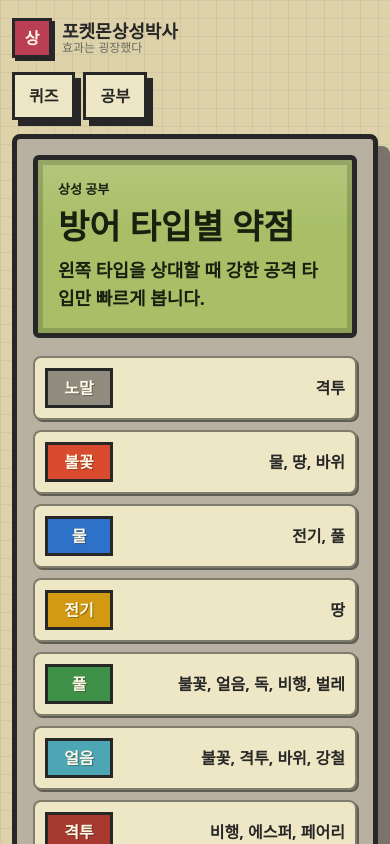
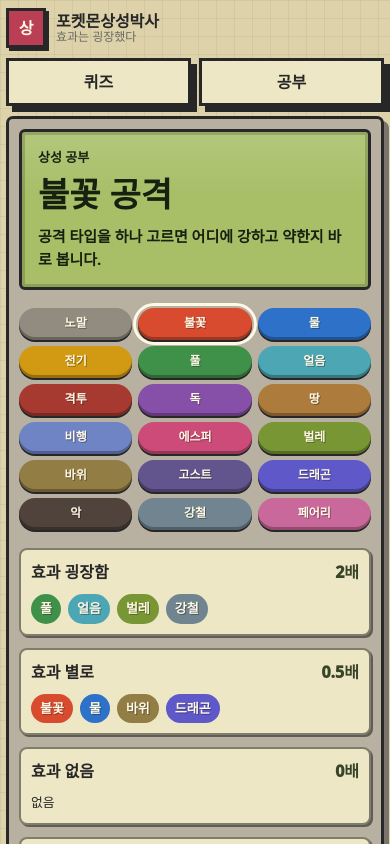
Before and after one commit to Seyeong1020/pokemon-type-doctor, a Next.js app: page / in a window 390 px wide. Both pictures are taken after a click on the button "공부". Shown: the top 844 px of the page. Built offline with nearby package versions, Linux system fonts and the light colour scheme.

Commit message:
Improve mobile layout and study mode

```diff
--- a/src/app/globals.css
+++ b/src/app/globals.css
@@ -19,6 +19,7 @@
 body {
   margin: 0;
   min-height: 100vh;
+  overflow-x: hidden;
   background:
     linear-gradient(90deg, rgba(39, 39, 39, 0.06) 1px, transparent 1px),
     linear-gradient(rgba(39, 39, 39, 0.06) 1px, transparent 1px),
@@ -33,7 +34,7 @@
 }
 
 .shell {
-  width: min(1080px, calc(100% - 24px));
+  width: min(1080px, calc(100% - 28px));
   margin: 0 auto;
   padding: 18px 0 36px;
 }
@@ -114,6 +115,7 @@
   box-shadow: 12px 12px 0 var(--case-dark);
   padding: clamp(16px, 3vw, 30px);
   position: relative;
+  overflow: hidden;
 }
 
 .lcd {
@@ -136,12 +138,13 @@
   grid-template-columns: minmax(0, 1fr) minmax(170px, 260px);
   align-items: center;
   gap: 16px;
-  min-height: 420px;
+  min-height: clamp(340px, 52vw, 420px);
   padding: clamp(20px, 5vw, 48px);
 }
 
 .home-lcd img {
-  width: 100%;
+  width: min(100%, 250px);
+  justify-self: center;
   image-rendering: pixelated;
 }
 
@@ -234,20 +237,20 @@
 
 .quiz-screen {
   display: grid;
-  grid-template-columns: minmax(300px, 0.95fr) minmax(0, 1.05fr);
+  grid-template-columns: minmax(320px, 0.92fr) minmax(0, 1.08fr);
   gap: 18px;
 }
 
 .monster-panel {
   display: grid;
-  min-height: 500px;
+  min-height: clamp(390px, 54vw, 500px);
   place-items: center;
   padding: 18px;
   text-align: center;
 }
 
 .monster-panel img {
-  width: min(360px, 86vw);
+  width: min(340px, 72vw);
   image-rendering: pixelated;
 }
 
@@ -298,6 +301,7 @@
 
 .type-btn {
   min-height: 34px;
+  min-width: 0;
   border: 0;
   border-radius: 999px;
   box-shadow:
@@ -305,6 +309,8 @@
     0 2px 0 var(--line);
   padding: 5px 4px 7px;
   font-size: 13px;
+  line-height: 1;
+  white-space: nowrap;
 }
 
 .type-btn.selected {
@@ -330,6 +336,7 @@
   background: #fff8d4;
   padding: 20px;
   text-align: center;
+  white-space: normal;
 }
 
 .answer-modal strong {
@@ -372,32 +379,62 @@
   font-size: clamp(34px, 6vw, 58px);
 }
 
-.study-list {
+.study-type-grid {
+  display: grid;
+  grid-template-columns: repeat(6, minmax(0, 1fr));
+  gap: 8px;
+}
+
+.study-board {
   display: grid;
   grid-template-columns: repeat(2, minmax(0, 1fr));
-  gap: 10px;
+  gap: 12px;
 }
 
-.study-card {
-  display: flex;
-  align-items: center;
-  justify-content: space-between;
-  gap: 12px;
+.effect-card {
   border: 2px solid rgba(39, 39, 39, 0.55);
   border-radius: 8px;
   background: #eee7c5;
   box-shadow: 2px 2px 0 rgba(39, 39, 39, 0.6);
-  padding: 10px;
+  padding: 12px;
 }
 
-.study-card strong {
-  text-align: right;
+.effect-title {
+  display: flex;
+  align-items: center;
+  justify-content: space-between;
+  gap: 10px;
+  margin-bottom: 10px;
+}
+
+.effect-title strong {
+  font-size: 18px;
+}
+
+.effect-title span {
+  color: var(--screen-dark);
+  font-weight: 950;
+}
+
+.effect-types {
+  display: flex;
+  flex-wrap: wrap;
+  gap: 7px;
+}
+
+.mini-pill {
+  border-radius: 999px;
+  color: #fff8e5;
+  padding: 5px 9px;
+  font-size: 13px;
+  font-weight: 900;
+  text-shadow: 1px 1px 0 rgba(0, 0, 0, 0.32);
 }
 
 @media (max-width: 820px) {
   .home-lcd,
   .quiz-screen,
-  .study-list {
+  .study-board {
     grid-template-columns: 1fr;
   }
 
@@ -411,21 +448,144 @@
   }
 
   .monster-panel {
-    min-height: 420px;
+    min-height: 380px;
   }
 
-  .type-grid {
+  .type-grid,
+  .study-type-grid {
     grid-template-columns: repeat(3, minmax(0, 1fr));
   }
 }
 
 @media (max-width: 520px) {
+  .shell {
+    width: calc(100% - 12px);
+    padding: 8px 0 18px;
+  }
+
   .topbar {
     align-items: flex-start;
     flex-direction: column;
+    gap: 10px;
+    margin-bottom: 10px;
+  }
+
+  .brand strong {
+    font-size: 16px;
+  }
+
+  .menu {
+    width: 100%;
+  }
+
+  .menu-button {
+    flex: 1;
+  }
+
+  .gameboy {
+    border-width: 3px;
+    border-radius: 7px 7px 20px 7px;
+    box-shadow: 5px 5px 0 var(--case-dark);
+    padding: 10px;
+  }
+
+  .lcd {
+    border-width: 3px;
+    box-shadow: inset 0 0 0 3px rgba(56, 69, 40, 0.25);
+  }
+
+  h1 {
+    font-size: clamp(34px, 11vw, 48px);
+  }
+
+  h2 {
+    font-size: clamp(21px, 7vw, 28px);
+  }
+
+  .lead {
+    font-size: 15px;
+  }
+
+  .home {
+    gap: 14px;
+  }
+
+  .home-lcd {
+    gap: 8px;
+    padding: 16px;
+  }
+
+  .home-lcd img {
+    width: min(210px, 62vw);
+  }
+
+  .count-picker,
+  .controls {
+    justify-content: flex-start;
+  }
+
+  .count-button {
+    min-width: 38px;
+    padding: 7px 8px;
+  }
+
+  .main-action,
+  .sub-action {
+    min-width: 0;
+    flex: 1;
+    padding: 11px 10px;
+  }
+
+  .quiz-screen {
+    gap: 12px;
   }
 
   .monster-panel {
-    min-height: 360px;
+    min-height: 300px;
+    padding: 12px;
+  }
+
+  .monster-panel img {
+    width: min(250px, 68vw);
+  }
+
+  .monster-panel h2 {
+    font-size: clamp(30px, 10vw, 42px);
+  }
+
+  .quiz-meta {
+    font-size: 13px;
+  }
+
+  .type-grid,
+  .study-type-grid {
+    gap: 6px;
+  }
+
+  .type-btn {
+    min-height: 32px;
+    padding: 5px 3px 7px;
+    font-size: 12px;
+  }
+
+  .answer-modal {
+    width: min(330px, 100%);
+    padding: 16px;
+  }
+
+  .answer-modal strong {
+    font-size: 29px;
+  }
+
+  .study-head {
+    padding: 16px;
+  }
+
+  .effect-card {
+    padding: 10px;
+  }
+
+  .effect-title strong {
+    font-size: 16px;
   }
 }
--- a/src/app/page.tsx
+++ b/src/app/page.tsx
@@ -82,6 +82,27 @@
   const scored = types.map((type) => ({ ...type, score: multiplier(type.id, defenders) }));
   const best = Math.max(...scored.map((type) => type.score));
   return scored.filter((type) => type.score === best);
+}
+
+function attackGroups(attack: TypeId) {
+  return types.reduce(
+    (groups, defender) => {
+      const score = multiplier(attack, [defender.id]);
+
+      if (score === 2) groups.strong.push(defender);
+      else if (score === 0.5) groups.weak.push(defender);
+      else if (score === 0) groups.none.push(defender);
+      else groups.normal.push(defender);
+
+      return groups;
+    },
+    {
+      strong: [] as typeof types,
+      weak: [] as typeof types,
+      none: [] as typeof types,
+      normal: [] as typeof types,
+    },
+  );
 }
 
 function shuffle<T>(items: T[]) {
@@ -173,11 +194,13 @@
   const [score, setScore] = useState(0);
   const [loading, setLoading] = useState(false);
   const [usedFallback, setUsedFallback] = useState(false);
+  const [studyAttack, setStudyAttack] = useState<TypeId>("fire");
 
   const question = quizQuestions[questionIndex] ?? fallbackQuestions[0];
   const answers = bestTypes(question.types);
   const selectedScore = selected ? multiplier(selected, question.types) : null;
   const isCorrect = !!selected && answers.some((type) => type.id === selected);
+  const studyGroups = attackGroups(studyAttack);
 
   async function startQuiz() {
     setLoading(true);
@@ -227,7 +250,7 @@
             <small>효과는 굉장했다</small>
           </span>
         </button>
-          <div className="menu">
+        <div className="menu">
           <button className="menu-button" onClick={startQuiz} disabled={loading}>퀴즈</button>
           <button className="menu-button" onClick={() => setMode("study")}>공부</button>
         </div>
@@ -347,24 +370,60 @@
           <div className="lcd study-head">
             <div>
               <p className="tiny-label">상성 공부</p>
-              <h1>방어 타입별 약점</h1>
-              <p className="lead">왼쪽 타입을 상대할 때 강한 공격 타입만 빠르게 봅니다.</p>
+              <h1>{typeName(studyAttack)} 공격</h1>
+              <p className="lead">공격 타입을 하나 고르면 어디에 강하고 약한지 바로 봅니다.</p>
             </div>
           </div>
 
-          <div className="study-list">
-            {types.map((defender) => {
-              const strong = bestTypes([defender.id]);
-              return (
-                <div className="study-card" key={defender.id}>
-                  <span className="pill" style={{ background: defender.color }}>{defender.name}</span>
-                  <strong>{strong.map((type) => type.name).join(", ")}</strong>
-                </div>
-              );
-            })}
+          <div className="study-type-grid">
+            {types.map((type) => (
+              <button
+                className={studyAttack === type.id ? "type-btn selected" : "type-btn"}
+                key={type.id}
+                onClick={() => setStudyAttack(type.id)}
+                style={{ background: type.color }}
+              >
+                {type.name}
+              </button>
+            ))}
+          </div>
+
+          <div className="study-board">
+            <EffectGroup title="효과 굉장함" score="2배" items={studyGroups.strong} />
+            <EffectGroup title="효과 별로" score="0.5배" items={studyGroups.weak} />
+            <EffectGroup title="효과 없음" score="0배" items={studyGroups.none} />
+            <EffectGroup title="보통" score="1배" items={studyGroups.normal} />
           </div>
         </section>
       )}
     </main>
   );
 }
+
+function EffectGroup({
+  title,
+  score,
+  items,
+}: {
+  title: string;
+  score: string;
+  items: { id: TypeId; name: string; color: string }[];
+}) {
+  return (
+    <section className="effect-card">
+      <div className="effect-title">
+        <strong>{title}</strong>
+        <span>{score}</span>
+      </div>
+      <div className="effect-types">
+        {items.length > 0
+          ? items.map((type) => (
+              <span className="mini-pill" style={{ background: type.color }} key={type.id}>
+                {type.name}
+              </span>
+            ))
+          : <small>없음</small>}
+      </div>
+    </section>
+  );
+}
```
